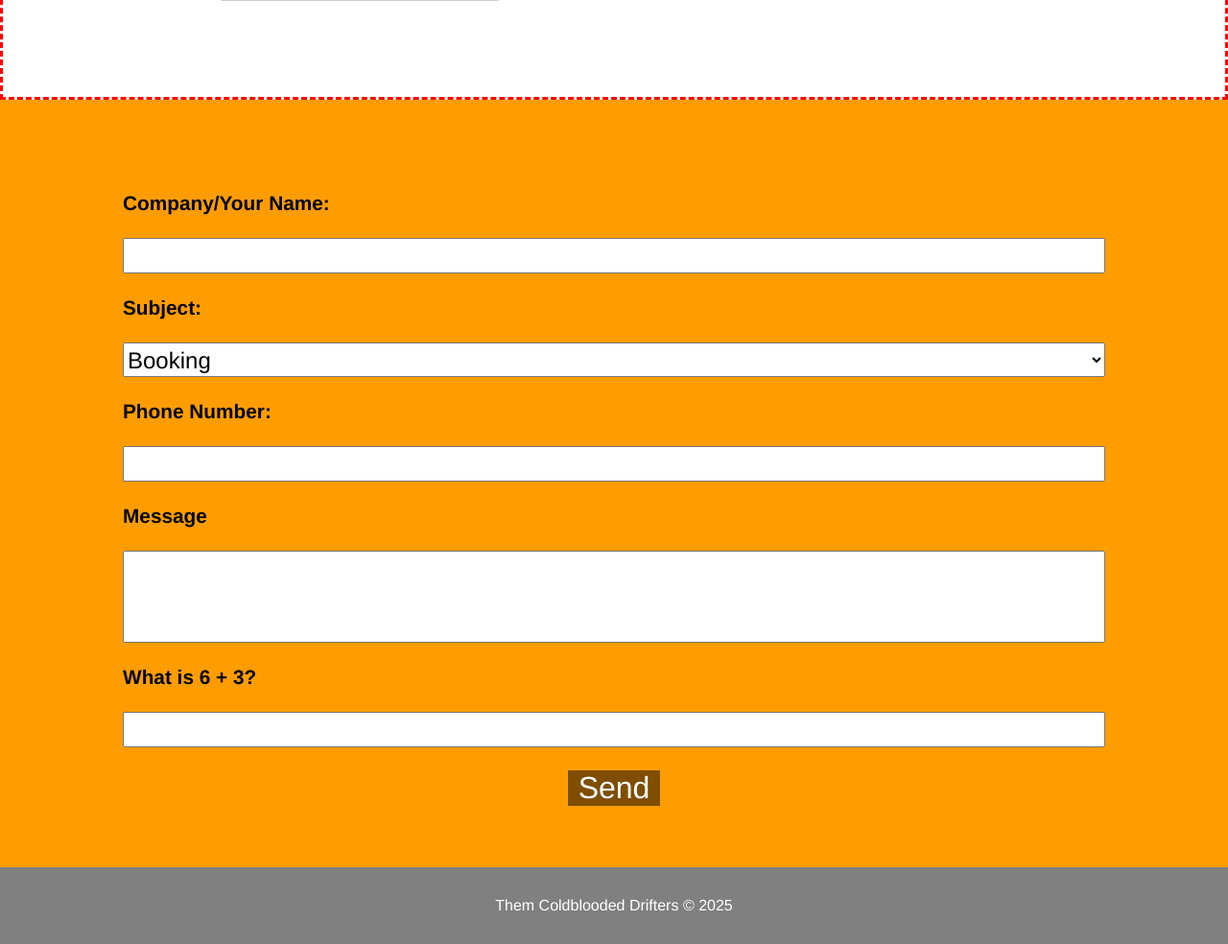
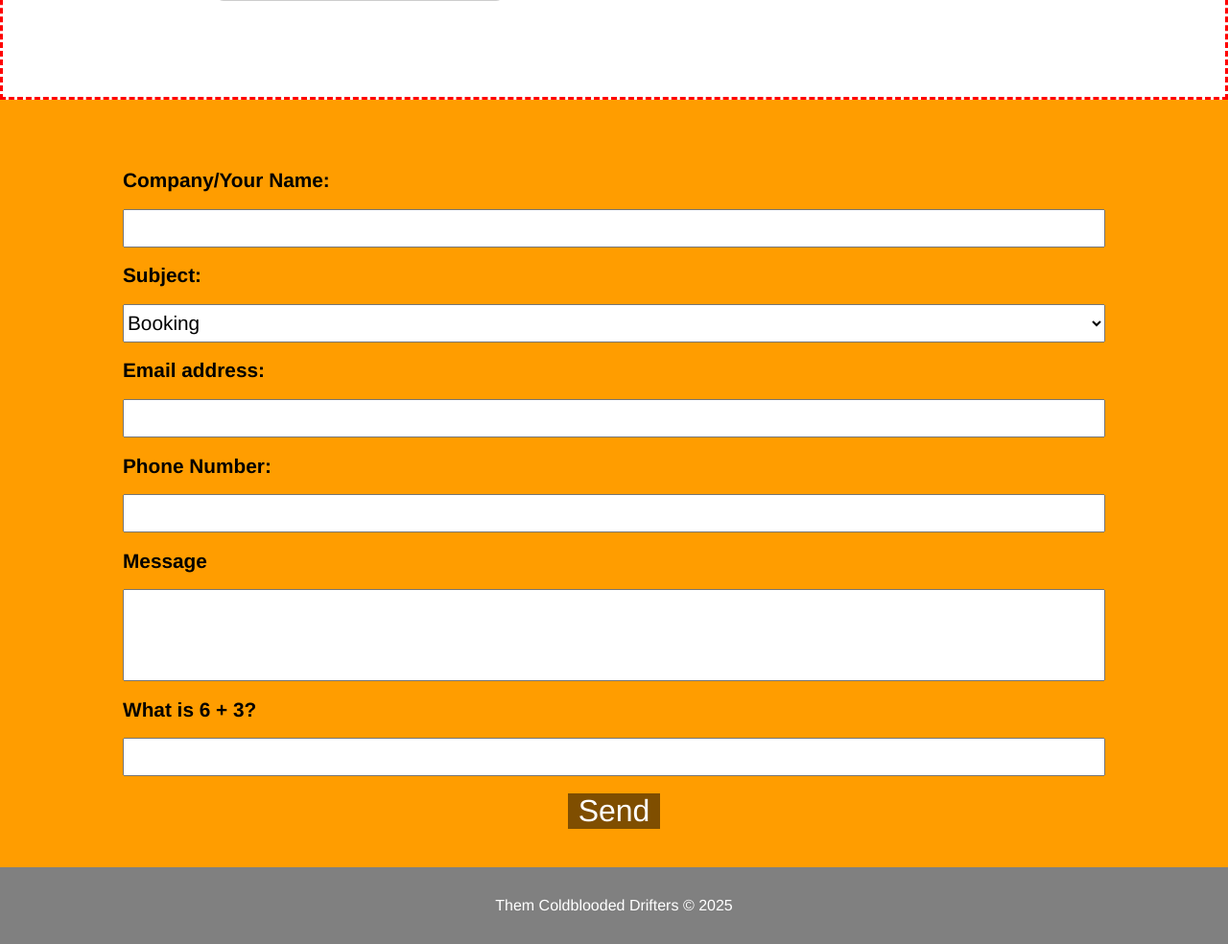
Before and after one commit to RugerClaus/front_redux, a PHP site: page / in a window 1280 px wide. Shown: the part 3734-4718 px from the top of the page at 96% size. Run offline with PHP 8.4, Linux system fonts and the light colour scheme; grey boxes labelled with a size stand in for pictures from a placeholder-image service; some libraries are stand-ins or nearby versions.

Commit message:
added email field

```diff
--- a/index.php
+++ b/index.php
@@ -21,11 +21,12 @@ if ($_SERVER['REQUEST_METHOD'] === 'POST') {
 
     $contact_name    = trim($_POST['contact_name'] ?? '');
     $message_subject = trim($_POST['message_subject'] ?? '');
+    $contact_email = trim($_POST['contact_email'] ?? '');
     $contact_phone   = trim($_POST['contact_phone'] ?? '');
     $message_body    = trim($_POST['message_body'] ?? '');
     $captcha_input   = trim($_POST['captcha'] ?? '');
 
-    if (empty($contact_name) || empty($message_subject) || empty($contact_phone)) {
+    if (empty($contact_name) || empty($message_subject) || empty($contact_email)) {
         echo json_encode(['success' => false, 'message' => 'Missing required fields.']);
         exit;
     }
@@ -35,7 +36,7 @@ if ($_SERVER['REQUEST_METHOD'] === 'POST') {
         exit;
     }
 
-    if (!preg_match("/^[0-9\+\-\(\)\s]+$/", $contact_phone)) {
+    if (!preg_match("/^[0-9\+\-\(\)\s]+$/", $contact_phone) && $contact_phone != '') {
         echo json_encode(['success' => false, 'message' => 'Invalid phone number.']);
         exit;
     }
@@ -49,8 +50,8 @@ if ($_SERVER['REQUEST_METHOD'] === 'POST') {
     $message_body = htmlspecialchars($message_body, ENT_QUOTES, 'UTF-8');
 
     try {
-        $stmt = $pdo->prepare("INSERT INTO contact_messages (name, subject, phone, body, created_at) VALUES (?, ?, ?, ?, NOW())");
-        $stmt->execute([$contact_name, $message_subject, $contact_phone, $message_body]);
+        $stmt = $pdo->prepare("INSERT INTO contact_messages (name, subject, email, phone, body, created_at) VALUES (?, ?, ?, ?, ?, NOW())");
+        $stmt->execute([$contact_name, $message_subject, $contact_email, $contact_phone, $message_body]);
 
         $_SESSION['captcha_a'] = rand(1, 10);
         $_SESSION['captcha_b'] = rand(1, 10);
@@ -240,8 +241,11 @@ $captcha_question = "What is {$_SESSION['captcha_a']} + {$_SESSION['captcha_b']}
                 <option id="inquiry" value="inquiry">Inquiry</option>
             </select>
 
+            <label for="contact_email">Email address:</label>
+            <input type="email" name="contact_email" id="email">
+
             <label for="contact_phone">Phone Number:</label>
-            <input type="text" name="contact_phone" id="phone" required>
+            <input type="text" name="contact_phone" id="phone">
 
             <label for="message_body">Message</label>
             <textarea name="message_body" id="message_body"></textarea>
--- a/styles/main.css
+++ b/styles/main.css
@@ -469,10 +469,10 @@ body {
 
 .booking_wrapper .booking_form {
     width: 80%;
-    height: 40rem;
+    min-height: 40rem;
     display: flex;
     flex-direction: column;
-    gap: 1.5rem;
+    gap: 1.1rem;
 }
 
 .booking_wrapper .booking_form .send_message_button {
@@ -492,7 +492,7 @@ body {
 
 .booking_wrapper .booking_form input,select {
     height: 2.5rem;
-    font-size: 1.5rem;
+    font-size: 1.3rem;
 }
 
 .booking_wrapper .booking_form textarea {
```
